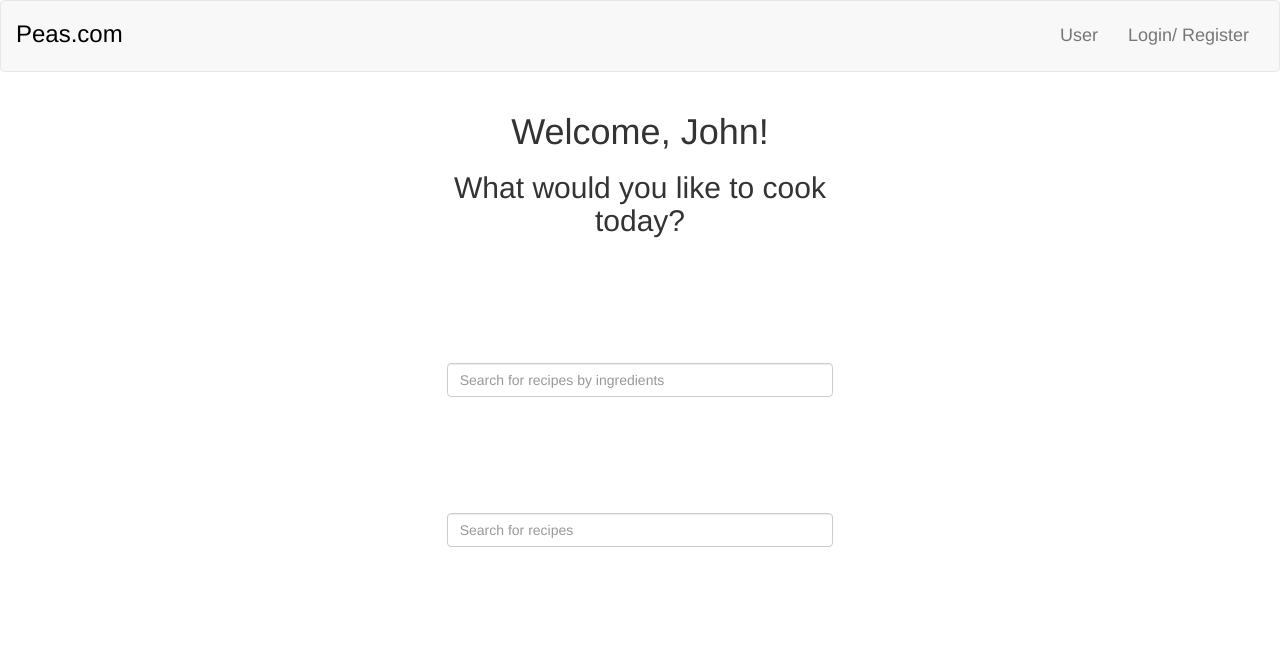
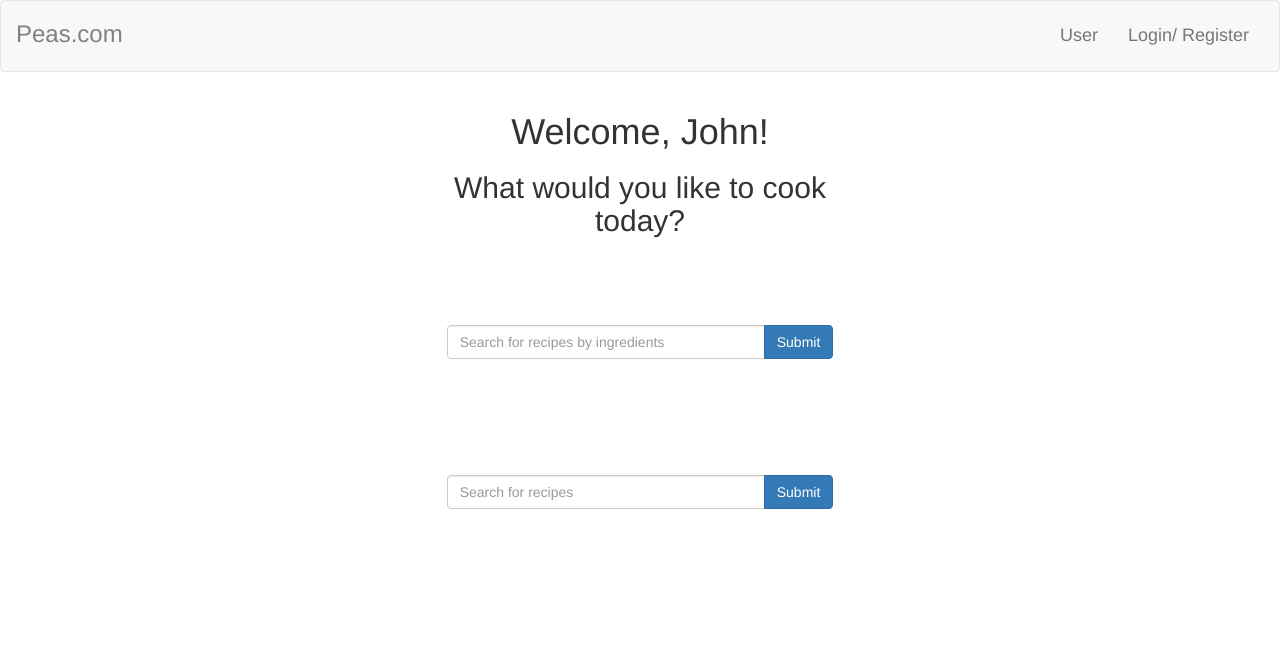
Before and after one commit to jfantab/peas.com, a PHP site: page /main.html in a window 1280 px wide. Shown: the top 662 px of the page. Run offline with PHP 8.4, Linux system fonts and the light colour scheme.

Commit message:
Align submit buttons next to input text boxes

```diff
--- a/home.css
+++ b/home.css
@@ -1,10 +1,10 @@
 .formSearch {
-    margin-top: 30%;
+    margin-top: 20%;
     margin-bottom: 30%;
 }
 
 .main {
-
+    height: 500px;
 }
 
 .welcome {
@@ -16,5 +16,5 @@
 }
 #logo {
     text-decoration: none;
-    color: black;
+    color: gray;
 }
--- a/main.html
+++ b/main.html
@@ -13,8 +13,8 @@
                 <a href="#" id="logo"><h3>Peas.com</h3></a>
             </div>
             <ul class="nav navbar-nav" id="links">
-                <li><a><h4>User</h4></a></li>
-                <li><a><h4>Login/ Register</h4></a></li>
+                <li><a href="#"><h4>User</h4></a></li>
+                <li><a href=""><h4>Login/ Register</h4></a></li>
             </ul>
         </div>
     </div>
@@ -32,13 +32,19 @@
             <div class="col-sm-4"></div>
             <div class="col-sm-4">
                 <form name="searchBar" class="formSearch">
-                    <div class="form-group">
-                        <input name="ingredients" class="form-control" type="text" placeholder="Search for recipes by ingredients" value="">
+                    <div class="input-group">
+                        <input class="form-control" type="text" placeholder="Search for recipes by ingredients" value="" id="ingredients">
+                        <span class="input-group-btn">
+                            <button type="button" class="btn btn-primary">Submit</button>
+                        </span>
                     </div>
                 </form>
                 <form name="searchBar" class="formSearch">
-                    <div class="form-group">
-                        <input name="recipe" class="form-control" type="text" placeholder="Search for recipes" value="">
+                    <div class="input-group">
+                        <input class="form-control" type="text" placeholder="Search for recipes" value="" id="recipes">
+                        <span class="input-group-btn">
+                            <button type="button" class="btn btn-primary">Submit</button>
+                        </span>
                     </div>
                 </form>
             </div>
```
